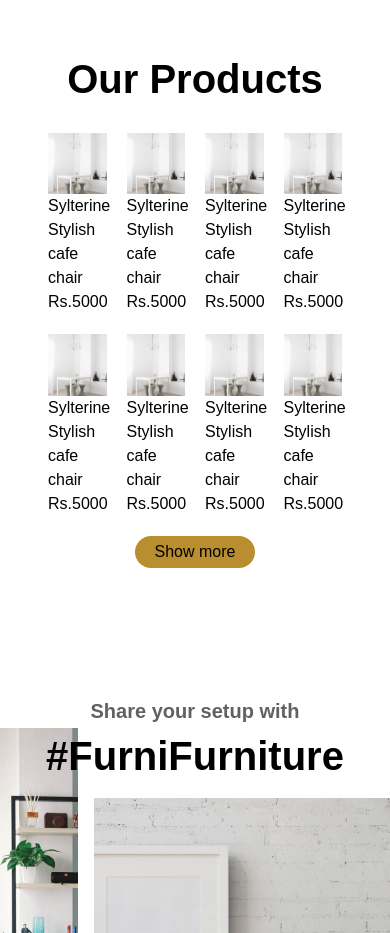
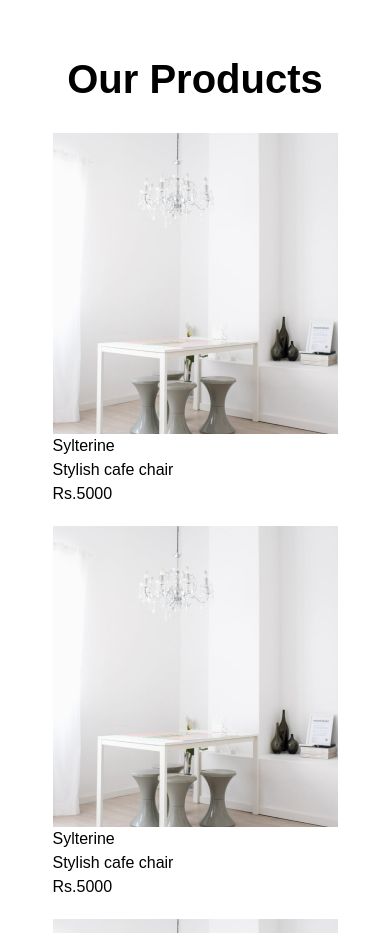
Before and after one commit to jayashz/furniro-FurnitureSite, a React (Vite) app: page / in a window 390 px wide. Shown: the part 1320-2253 px from the top of the page. Built offline with nearby package versions, Linux system fonts and the light colour scheme.

Commit message:
some changes

```diff
--- a/src/components/OurProducts.jsx
+++ b/src/components/OurProducts.jsx
@@ -62,7 +62,7 @@ const OurProducts = () => {
       <div className='flex flex-col items-center mt-12'>
 
         <h2 className=' font-bold text-[40px] mb-6'>Our Products</h2>
-        <div className='grid grid-cols-4 gap-5'>
+        <div className='grid sm:grid-cols-2 lg:grid-cols-4 md:grid-cols-3 gap-5'>
             {products.map((p)=><Product img={p.img} name={p.name} des={p.des} price={p.price} key={p.id}  />)}
         </div>
           <button className='bg-[#B88E2F] rounded-3xl px-5 py-1 mt-5'>Show more</button>
--- a/src/pages/Shop.jsx
+++ b/src/pages/Shop.jsx
@@ -76,7 +76,7 @@ const Shop = () => {
             <p>Filter</p>
           </div>
         </div>
-        <div className="grid sm:grid-cols-4 gap-4 mt-10 grid-cols-2">
+        <div className="grid lg:grid-cols-4 md:grid-cols-3 sm:grid-cols-2 gap-4 mt-10 grid-cols-2">
           {products.map((p) => (
             <Product
               img={p.img}
```
